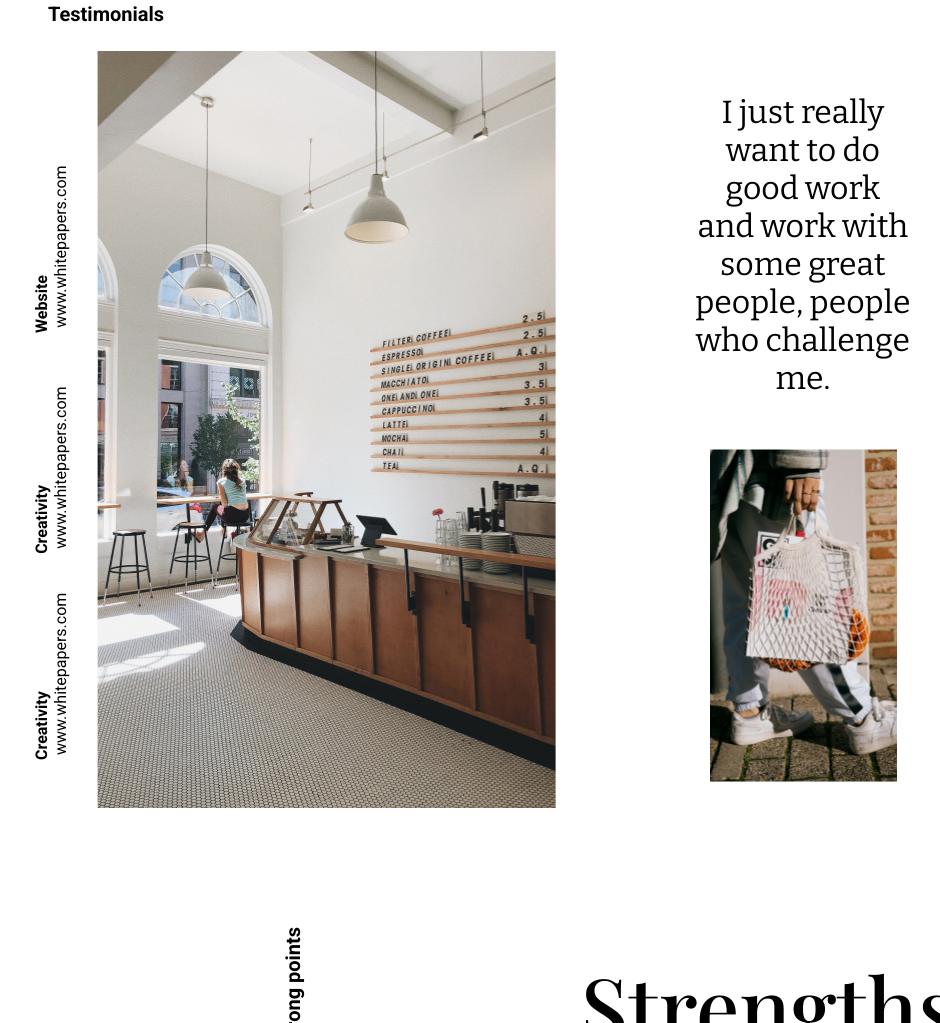
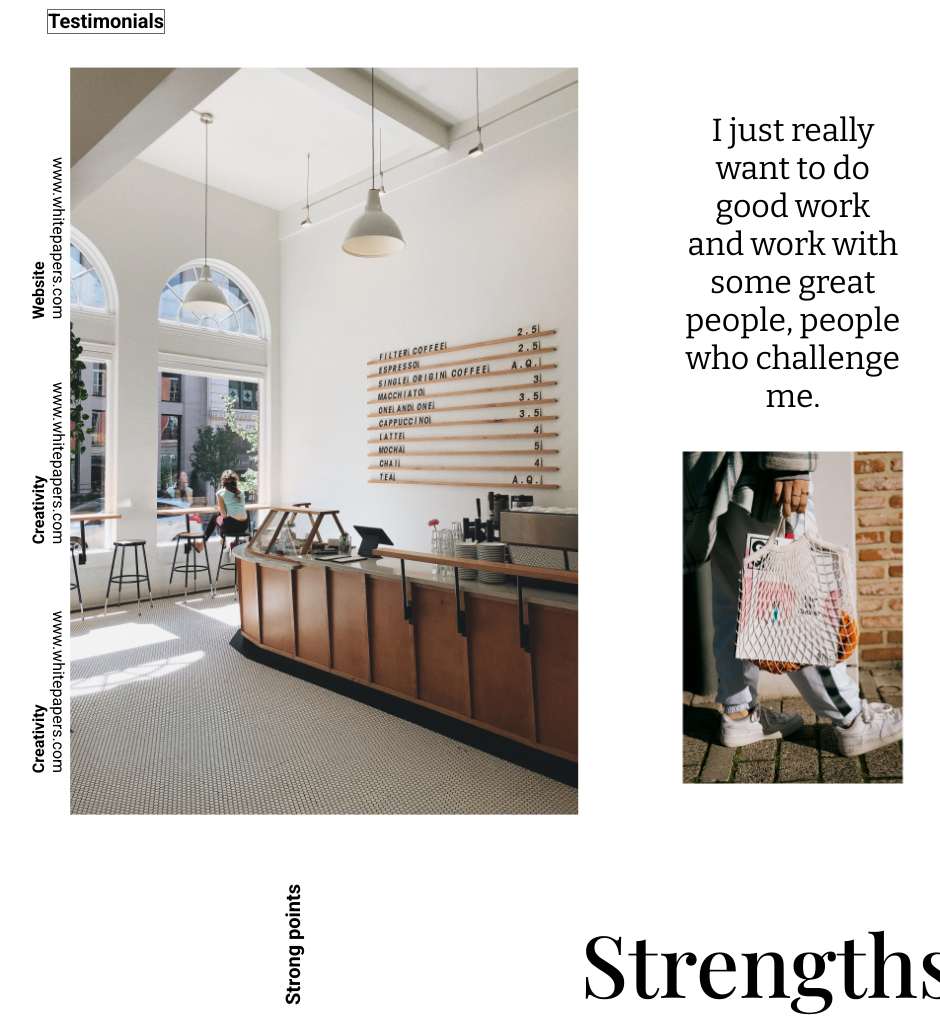
Before and after one commit to KarkenVisualGit/otus-css-Turarov, a plain HTML site: page index.html in a window 1280 px wide. Shown: the part 2792-3815 px from the top of the page, without its empty margins (100-1040 px from the left). Drawn offline with nearby package versions, Linux system fonts and the light colour scheme.

Commit message:
changed cols of grid and repositioned elements

```diff
--- a/index.html
+++ b/index.html
@@ -72,30 +72,35 @@
         </div>
 
     <div class="Testimonials wrapper">
-        <div class="item-testimonials-1">
-            <p class="Testimonials-title">
+            <h4 class="Testimonials-title">
             Testimonials
+            </h4>
+        <div class="item-testimonials-top">
+            <p class="subtitle-name sub-position-top">Website<br>
+                <a class="testimonials-site-link a_testimonials" href="">
+                www.whitepapers.com</a>
             </p>
         </div>
-        <div class="item-testimonials-2">
-            <p class="subtitle-1">Website</p>
-            <p class="site-name"><a class="a_testimonials" href="">www.whitepapers.com</a></p>
+        <div class="item-testimonials-middle">
+            <p class="subtitle-name sub-position-middle">Creativity<br>
+                <a class="testimonials-site-link a_testimonials" href="">
+                www.whitepapers.com</a>
+            </p>
         </div>
-        <div class="item-testimonials-3">
-            <p class="subtitle-2">Creativity</p>
-            <p class="site-name"><a class="a_testimonials" href="">www.whitepapers.com</a></p>
+        <div class="item-testimonials-bottom">
+            <p class="subtitle-name sub-position-bottom">Creativity<br>
+                <a class="testimonials-site-link a_testimonials" href="">
+                www.whitepapers.com</a>
+            </p>
         </div>
-        <div class="item-testimonials-4">
-            <p class="subtitle-3">Creativity</p>
-            <p class="site-name"><a class="a_testimonials" href="">www.whitepapers.com</a></p>
+        <div class="item-testimonials-big-image">
+            <div class="big-frame-Testimonials">
+            <div class="img-left-Testimonials"></div>
             </div>
-        <div class="item-testimonials-5">
-            <span class="left-frame-Testimonials">
-            <div class="img-left-Testimonials"></div>
-            </span>
         </div>
-        <div class="item-testimonials-6">
-            <p class="article-testimonials">
+        <div class="item-testimonials-article">
+            <div class="article-box">
+                <div class="article-testimonials">
                     <br>I just really
                     <br>want to do
                     <br>good work
@@ -104,9 +109,10 @@
                     <br>people, people
                     <br>who challenge
                     <br>me.
-            </p>
                 </div>
-        <div class="item-testimonials-7">
+            </div>
+        </div>
+        <div class="item-testimonials-small-img">
             <div class="right-img-box">
                 <p class="img-right-Testimonials"></p>
             </div>
--- a/style/style.css
+++ b/style/style.css
@@ -95,7 +95,7 @@ max-width: 47%;
 height: 840px;
 background-repeat: no-repeat;
 background-position: center;
-background-size: cover;
+background-size: contain;
 background: url(/images/jared-weiss.jpg);
 }
 
@@ -298,25 +298,18 @@ color: #000000;
 .Testimonials {
   display: grid;
   position: relative;
-  grid-template-columns: repeat(12, 1fr);
+  grid-template-columns: repeat(8, 1fr);
   align-items: center;
-  justify-content: space-between;
+  justify-content: center;
   padding: 10px 10px;
   gap:10px;
-  /* height: 813px; */
   top: 420px;
-}
-
-.item-testimonials-1 {
-  grid-area: 1 / 1 / 2 / 3;
-  justify-self: start;
-  align-self: start;
 }
 
 .Testimonials-title {
   display:block;
-  max-width: 100%;
-  /* height: 23px; */
+  position: absolute;
+  outline: 1px solid #666;
   /* Testimonials block font*/
   font-family: 'Roboto';
   font-style: normal;
@@ -324,29 +317,33 @@ color: #000000;
   font-size: 20px;
   line-height: 23px;
   padding: 0rem 0rem 0rem 0rem;
-  transform: translateX(130px) translateY(-30px);
+  transform: translateX(140px) translateY(-370px);
   color: #000000;
 }
 
-.site-name {
+.testimonials-site-link {
   display:block;
   max-width: 100%;
-  transform: translate(-2.3rem, -7rem) rotate(-90deg);
+  font-weight: 400;
+  writing-mode: vertical-rl;
+  transform: translate(0rem, 0rem) rotate(180deg);
 }
 
-.item-testimonials-2 {
-  grid-area: 2 / 2 / 5 / 3;
-  transform: translate(0rem, 8rem);
-  justify-self: start;
+.item-testimonials-top {
+  grid-area: 1 / 1 / 4 / 2;
+  transform: translate(0rem, 0rem);
+  justify-self: end;
   align-self: start;
 }
 
-.subtitle-1 {
+.sub-position-top {
+  writing-mode: vertical-rl;
+  transform: rotate(180deg) translate(-1.2rem, -9rem);
+}
+
+.subtitle-name {
   display: block;
-  padding: 0rem 0rem 0rem 0rem;
-  max-width: 100%;
-  /* height: 49px; */
-  /* TxtCreativity block font*/
+  /* item-testimonials-link block font*/
   font-weight: 700;
   font-family: 'Roboto';
   font-style: normal;
@@ -354,49 +351,30 @@ color: #000000;
   line-height: 1.2rem;
   color: #000000;
   padding-left: 0%;
-  writing-mode: vertical-rl;
-  transform: rotate(180deg);
 }
 
-.item-testimonials-3 {
-  grid-area: 5 / 2 / 7 / 3;
-  transform: translate(0rem, 0.5rem);
+.item-testimonials-middle {
+  grid-area: 4 / 1 / 6 / 2;
+  transform: translate(0rem, 0rem);
+  justify-self: end;
+  align-self: start;
 }
 
-.subtitle-2 {
-  display: block;
-  max-width: 100%;
-  /* height: 49px; */
-  /* TxtCreativity block font*/
-  font-weight: 700;
-  font-family: 'Roboto';
-  font-style: normal;
-  font-size: 1rem;
-  line-height: 1.2rem;
-  color: #000000;
+.sub-position-middle {
   writing-mode: vertical-rl;
-  transform: rotate(180deg);
+  transform: rotate(180deg) translate(-1.2rem, -7rem);
 }
 
-.item-testimonials-4 {
-  grid-area: 7 / 2 / 9 / 3;
-  transform: translate(0rem, 1.7rem);
-
+.item-testimonials-bottom {
+  grid-area: 7 / 1 / 9 / 2;
+  transform: translate(0rem, 0rem);
+  justify-self: end;
+  align-self: start;
 }
 
-.subtitle-3 {
-  display: block;
-  max-width: 100%;
-  /* height:49px; */
-  /* website block font*/
-  font-weight: 700;
-  font-family: 'Roboto';
-  font-style: normal;
-  font-size: 16px;
-  line-height: 19px;
-  color: #000000;
+.sub-position-bottom {
   writing-mode: vertical-rl;
-  transform: rotate(180deg);
+  transform: rotate(180deg) translate(-1.2rem, -0.8rem);
 }
 
 .a_testimonials {
@@ -404,13 +382,12 @@ color: #000000;
   color: black;
 }
 
-.item-testimonials-5 {
-  grid-area: 1 / 2 / 9 / 7;
-  /* justify-self: start;
-  align-self: center; */
+.item-testimonials-big-image {
+  grid-area: 1 / 2 / 9 / 6;
+  align-self: start;
 }
 
-.left-frame-Testimonials{
+.big-frame-Testimonials{
   display: block;
   max-width: 100%;
   height:auto;
@@ -418,26 +395,33 @@ color: #000000;
 
 .img-left-Testimonials{
   max-width: 82.3%;
-  height: 757px;
-  transform: translate(5.1rem, 1rem);
+  min-height: 757px;
+  transform: translate(-0.3rem, 3.1rem);
   background-repeat: no-repeat;
   background-position: center;
-  background-size: cover;
-  object-fit: cover;
+  background-size: contain;
   background-image: url(/images/keghan-crossland.jpg);
 }
 
-.item-testimonials-6 {
-  grid-area: 1 / 7 / 5 / 12;
-  align-self: center;
+.item-testimonials-article {
+  grid-area: 1 / 6 / 5 / 8;
+  align-self: start;
+}
+
+.article-box {
+  display: block;
+  box-sizing: border-box;
+  max-width: 100%;
+  height: auto;
 }
 
 .article-testimonials{
-  display: block;
   max-width: 100%;
-  /* height: 304px; */
-  padding: 2% 0%;
-  transform: translateX(-20px) translateY(0px);
+  min-width: 100%;
+  max-height: 100%;
+  min-height: 100%;
+  padding: 0rem 0rem 0rem 0rem;
+  transform: translateX(-20%) translateY(60px);
   /* articletestimonials block font*/
   font-family: 'Bitter';
   font-style: normal;
@@ -449,27 +433,27 @@ color: #000000;
   color: #000000;
 }
 
-.item-testimonials-7 {
-  grid-area: 5 / 8 / 9 / 10;
-  align-self: center;
+.item-testimonials-small-img {
+  grid-area: 5 / 6 / 9 / 8;
+  align-self: start;
 
 }
 
 .right-img-box {
   display: block;
   max-width: 100%;
-  /* height: auto; */
+  height: auto;
 }
 
 .img-right-Testimonials {
   max-width: 100%;
-  height: 333px;
-  padding: 0% 0%;
-  transform: translateX(30px) translateY(-15px);
+  min-width: 100%;
+  max-height: 333px;
+  min-height: 333px;
+  transform: translateX(-20%) translateY(50px);
   background-repeat: no-repeat;
   background-position: center;
-  background-size: cover;
-  object-fit: cover;
+  background-size: contain;
   background-image: url(/images/sinitta-leunen.jpg);
 }
 
```
Lines whose indentation alone changed are shown as unchanged.
